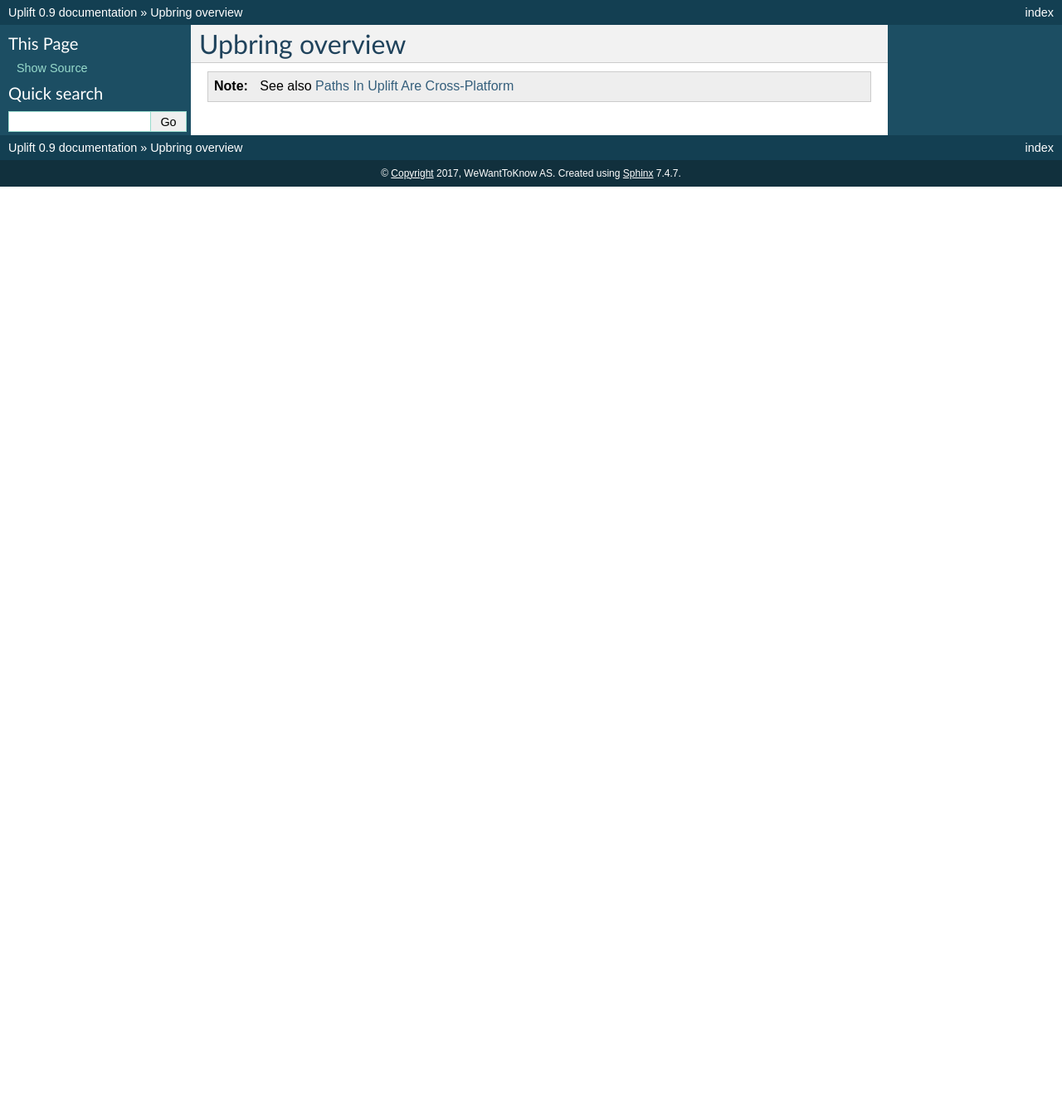
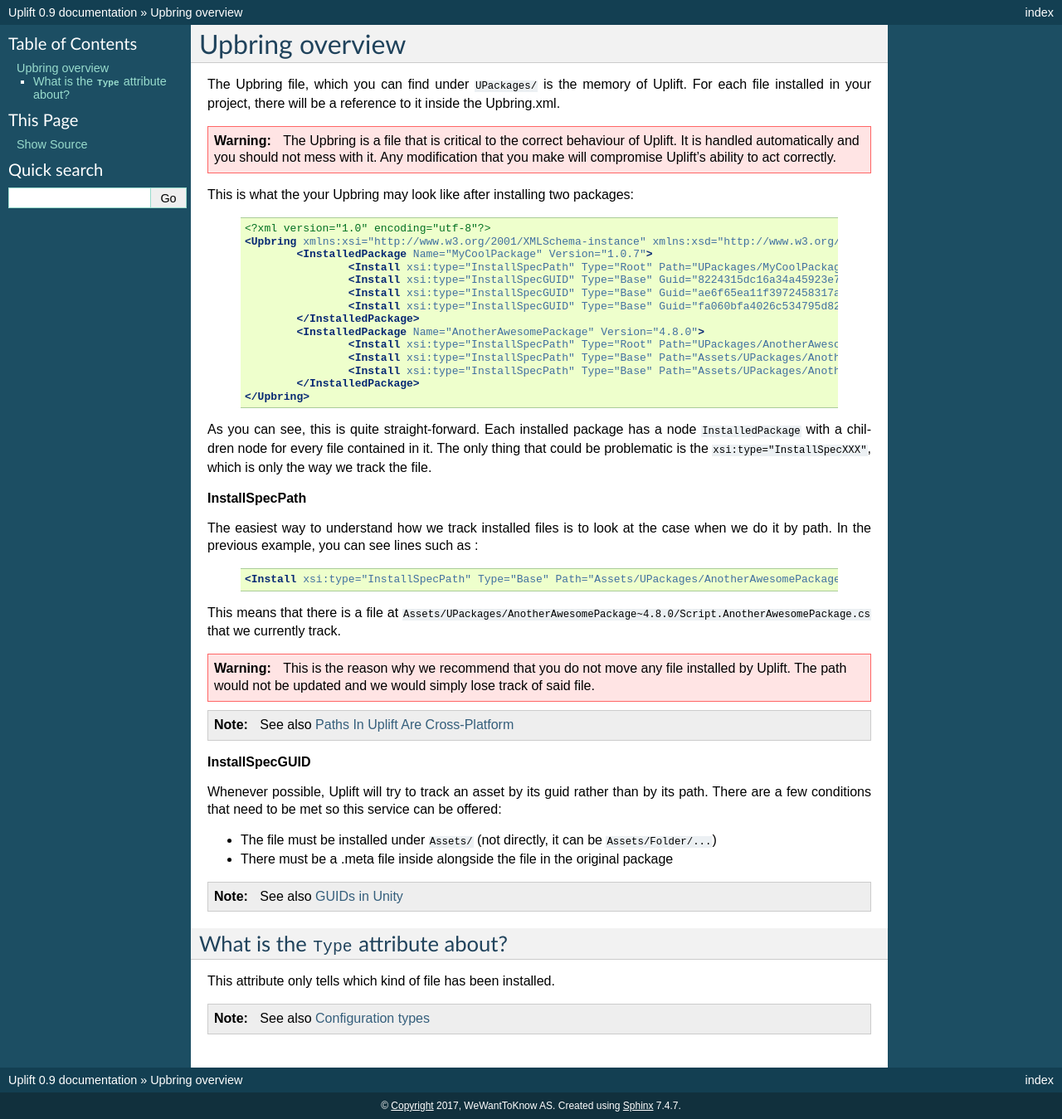
Before and after one commit to DragonBox/uplift-documentation, a Sphinx documentation site: the page built from source/files/upbring.rst, in a window 1280 px wide. Shown: the whole page at 83% size. Built offline with Sphinx 7.4.7, drawn with Linux system fonts in a browser that asks for light colours; before the commit the page ends 900 px from its top, so only the background shows below that.

Commit message:
Document Upbring

```diff
--- a/source/files/upbring.rst
+++ b/source/files/upbring.rst
@@ -1,8 +1,78 @@
 Upbring overview
 =====================
 
-.. TODO: Document Upbring.xml file fully
+The Upbring file, which you can find under ``UPackages/`` is the memory of Uplift. For each file
+installed in your project, there will be a reference to it inside the Upbring.xml.
+
+.. warning::
+
+	The Upbring is a file that is critical to the correct behaviour of Uplift. It is handled
+	automatically and you should not mess with it. Any modification that you make will compromise
+	Uplift's ability to act correctly.
+
+This is what the your Upbring may look like after installing two packages:
+
+  .. code-block:: xml
+
+		<?xml version="1.0" encoding="utf-8"?>
+		<Upbring xmlns:xsi="http://www.w3.org/2001/XMLSchema-instance" xmlns:xsd="http://www.w3.org/2001/XMLSchema">
+			<InstalledPackage Name="MyCoolPackage" Version="1.0.7">
+				<Install xsi:type="InstallSpecPath" Type="Root" Path="UPackages/MyCoolPackage~1.0.7" />
+				<Install xsi:type="InstallSpecGUID" Type="Base" Guid="8224315dc16a34a45923e7c0caab396b" />
+				<Install xsi:type="InstallSpecGUID" Type="Base" Guid="ae6f65ea11f3972458317a9cd2632618" />
+				<Install xsi:type="InstallSpecGUID" Type="Base" Guid="fa060bfa4026c534795d82e0a30a7b38" />
+			</InstalledPackage>
+			<InstalledPackage Name="AnotherAwesomePackage" Version="4.8.0">
+				<Install xsi:type="InstallSpecPath" Type="Root" Path="UPackages/AnotherAwesomePackage~4.8.0" />
+				<Install xsi:type="InstallSpecPath" Type="Base" Path="Assets/UPackages/AnotherAwesomePackage~4.8.0/Script.AnotherAwesomePackage.cs" />
+				<Install xsi:type="InstallSpecPath" Type="Base" Path="Assets/UPackages/AnotherAwesomePackage~4.8.0/Upset.xml" />
+			</InstalledPackage>
+		</Upbring>
+
+As you can see, this is quite straight-forward. Each installed package has a node
+``InstalledPackage`` with a children node for every file contained in it. The only thing that could
+be problematic is the ``xsi:type="InstallSpecXXX"``, which is only the way we track the file.
+
+.. _file_tracking_path:
+
+**InstallSpecPath**
+
+The easiest way to understand how we track installed files is to look at the case when we do it by
+path. In the previous example, you can see lines such as :
+
+  .. code-block:: xml
+
+		<Install xsi:type="InstallSpecPath" Type="Base" Path="Assets/UPackages/AnotherAwesomePackage~4.8.0/Script.AnotherAwesomePackage.cs" />
+
+This means that there is a file at ``Assets/UPackages/AnotherAwesomePackage~4.8.0/Script.AnotherAwesomePackage.cs``
+that we currently track.
+
+.. warning::
+
+	This is the reason why we recommend that you do not move any file installed by Uplift. The path
+	would not be updated and we would simply lose track of said file.
 
 .. note::
 
 	See also :ref:`files-general`
+
+**InstallSpecGUID**
+
+Whenever possible, Uplift will try to track an asset by its guid rather than by its path. There are
+a few conditions that need to be met so this service can be offered:
+
+* The file must be installed under ``Assets/`` (not directly, it can be ``Assets/Folder/...``)
+* There must be a .meta file inside alongside the file in the original package
+
+.. note::
+
+	See also `../unity/guids`
+
+What is the ``Type`` attribute about?
+-------------------------------------
+
+This attribute only tells which kind of file has been installed.
+
+.. note::
+
+	See also :ref:`configuration_type`
```
